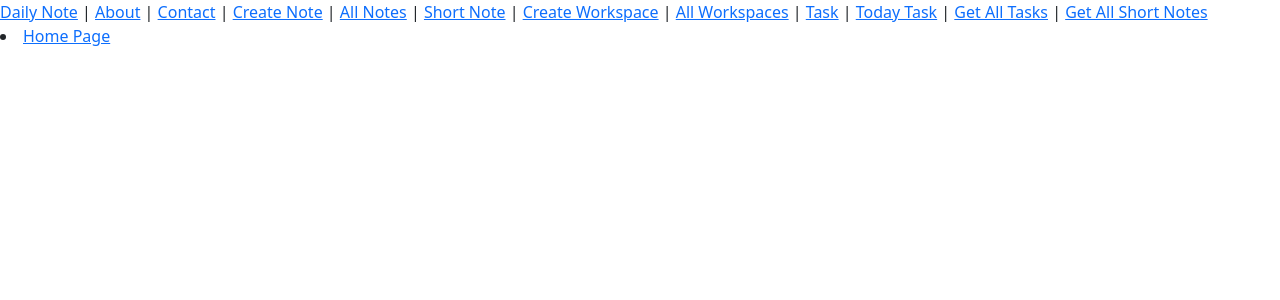
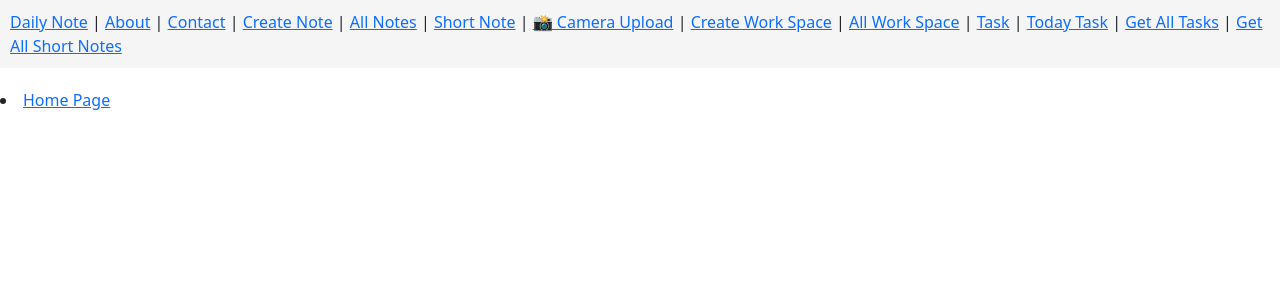
Before and after one commit to ankitsrivastava07/daily_note_mng, a React (Vite) app in the folder daily_note_ui/: page / in a window 1280 px wide. Shown: the top 300 px of the page. Built offline with nearby package versions, Linux system fonts and the light colour scheme; no server answers.

Commit message:
Add Camera Upload route and update navigation
Added a new route for Camera Upload and updated navigation links.

```diff
--- a/daily_note_ui/src/App.tsx
+++ b/daily_note_ui/src/App.tsx
@@ -1,8 +1,7 @@
-import { BrowserRouter, Routes, Route, Link, useNavigate } from 'react-router-dom';
-import './App.css';
-
+import { BrowserRouter, Routes, Route, Link } from 'react-router-dom';
+import './App.css'
 import Home from './Components/Home';
-import About from './Components/About';
+import About from './Components/About'
 import Contact from './Components/Contact';
 import DailyNoteForm from './Components/DailyNoteForm';
 import CreateWorkspace from './Components/CreateWorkspace';
@@ -14,71 +13,48 @@ import AllWorkspace from './Components/AllWorkspace';
 import TodayTask from './Components/TodayTask';
 import TaskComponent from './Components/TaskComponent';
 import GetAllTask from './Components/GetAllTask';
-import ShortNoteView from './Components/ShortNoteView';
-
-// Navigate to all workspaces after successful creation.
-function WorkspaceRoute() {
-  const navigate = useNavigate();
-
-  const handleWorkspaceCreated = () => {
-    navigate('/all-workspace');
-  };
-
-  return (
-    <CreateWorkspace
-      onWorkspaceCreated={handleWorkspaceCreated}
-    />
-  );
-}
+import CameraUploadComponent from './Components/CameraUploadComponent'; // <-- Yeh naya import add kiya hai
 
 function App() {
   return (
+    <>
       <BrowserRouter>
-      <nav>
-        <Link to="/">Daily Note</Link> |{' '}
-        <Link to="/about">About</Link> |{' '}
-        <Link to="/contact">Contact</Link> |{' '}
-        <Link to="/create-note">Create Note</Link> |{' '}
-        <Link to="/all-note">All Notes</Link> |{' '}
-        <Link to="/short-note">Short Note</Link> |{' '}
-        <Link to="/workspace">Create Workspace</Link> |{' '}
-        <Link to="/all-workspace">All Workspaces</Link> |{' '}
-        <Link to="/task">Task</Link> |{' '}
-        <Link to="/today-task">Today Task</Link> |{' '}
-        <Link to="/get-all-tasks">Get All Tasks</Link> |{' '}
+        <nav style={{ padding: '10px', background: '#f5f5f5', marginBottom: '20px' }}>
+          <Link to="/">Daily Note</Link> |{" "}
+          <Link to="/about">About</Link> |{" "}
+          <Link to="/contact">Contact</Link> |{" "}
+          <Link to="/create-note">Create Note</Link> |{" "}
+          <Link to="/all-note">All Notes</Link> |{" "}
+          <Link to="/short-note">Short Note</Link> |{" "}
+          <Link to="/camera-upload">📸 Camera Upload</Link> |{" "} {/* <-- Yeh nav link add kiya hai */}
+          <Link to="/workspace">Create Work Space</Link> |{" "}
+          <Link to="/all-workspace">All Work Space</Link> |{" "}
+          <Link to="/task">Task</Link> |{" "}
+          <Link to="/today-task">Today Task</Link> |{" "}
+          <Link to="/get-all-tasks">Get All Tasks</Link> |{" "}
           <Link to="/get-all-short-notes">Get All Short Notes</Link>
         </nav>
 
+        {/* Routes */}
         <Routes>
           <Route path="/" element={<Home />} />
+          <Route path="/workspace" element={<CreateWorkspace onWorkspaceCreated={undefined} />} />
           <Route path="/about" element={<About />} />
           <Route path="/contact" element={<Contact />} />
-
+          <Route path="/all-note" element={<GetAllNote />} />
           <Route path="/create-note" element={<DailyNoteForm />} />
-        <Route path="/all-note" element={<GetAllNote />} />
-
           <Route path="/short-note" element={<CreateShortNote />} />
-        <Route
-          path="/get-all-short-notes"
-          element={<GetAllShortNotes />}
-        />
-
-        <Route path="/workspace" element={<WorkspaceRoute />} />
+          <Route path="/camera-upload" element={<CameraUploadComponent />} /> {/* <-- Yeh naya route add kiya hai */}
+          <Route path="/get-all-short-notes" element={<GetAllShortNotes />} />
           <Route path="/all-workspace" element={<AllWorkspace />} />
-        <Route
-          path="/short-note/:id"
-          element={<ShortNoteView />}
-        />
-
           <Route path="/task" element={<TaskComponent />} />
           <Route path="/today-task" element={<TodayTask />} />
           <Route path="/get-all-tasks" element={<GetAllTask />} />
-
-        {/* Keep the fallback route last for readability. */}
           <Route path="*" element={<PageNotFound />} />
         </Routes>
       </BrowserRouter>
-  );
+    </>
+  )
 }
 
 export default App;
```
Lines whose indentation alone changed are shown as unchanged.
